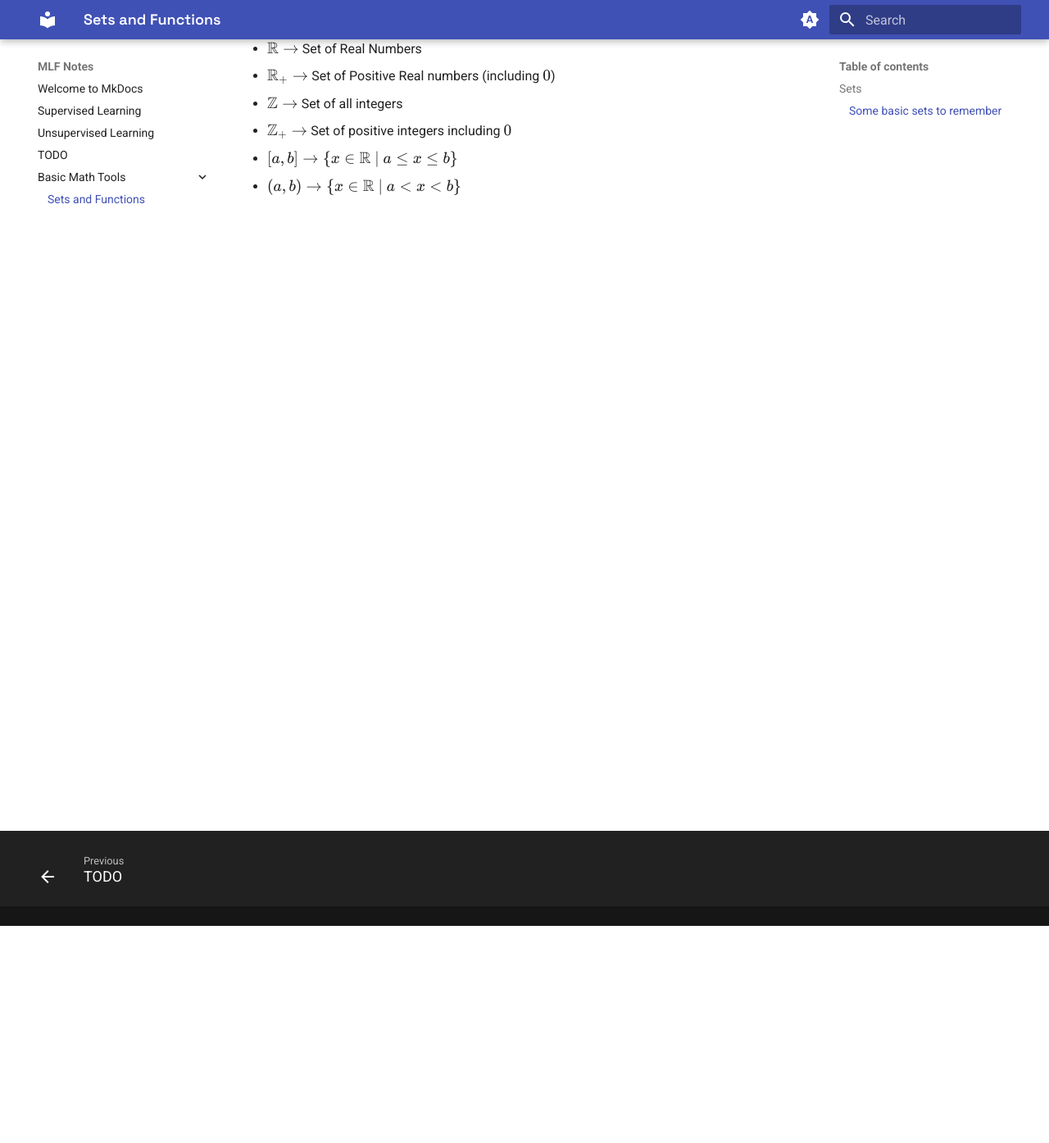
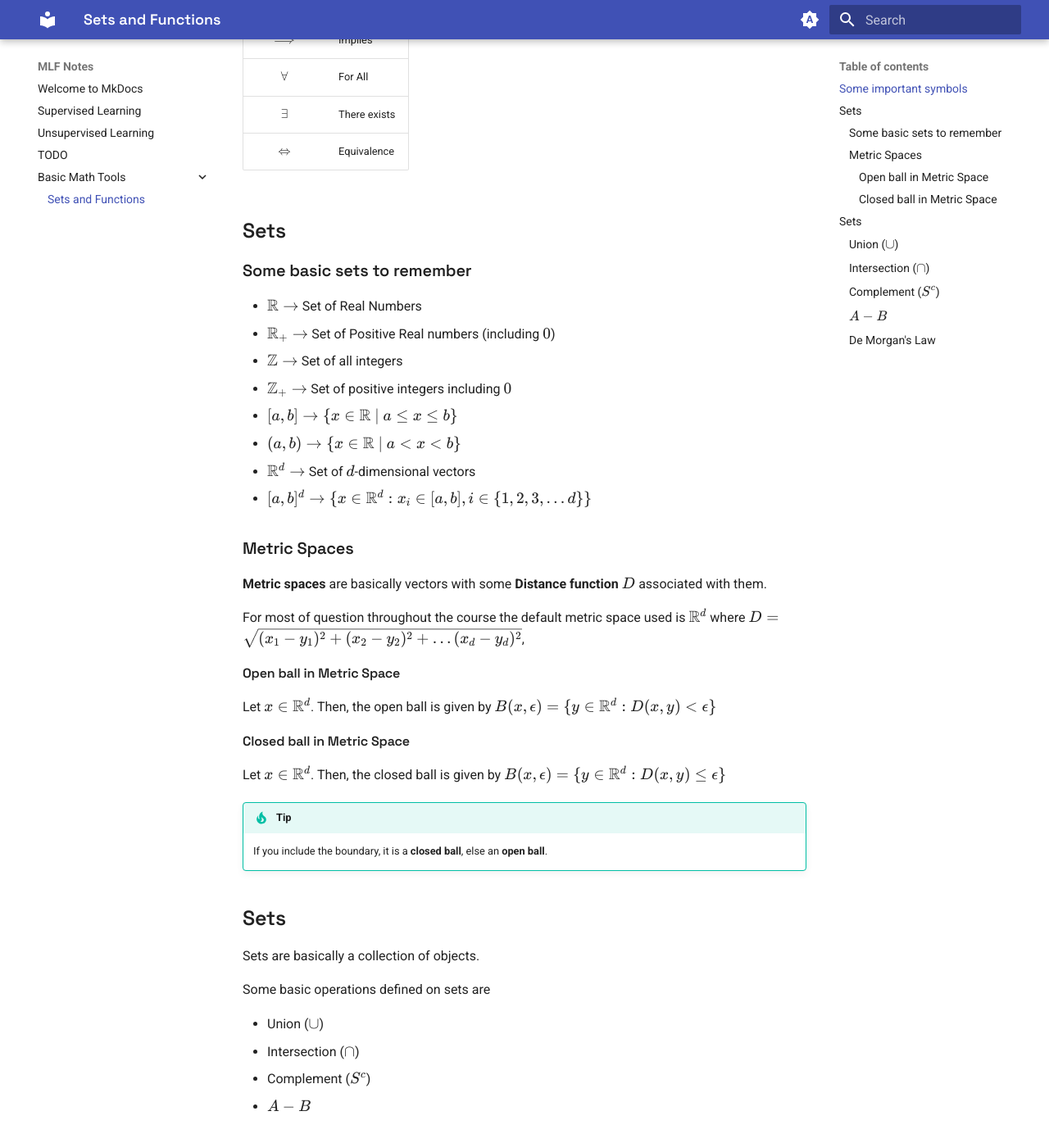
Before and after one commit to harshshah-codes/MLF-Notes, an MkDocs documentation site: the page built from docs/Basic Math Tools/01 Sets And Functions.md, in a window 1280 px wide and 1400 px high, scrolled down 270 px. Shown: the top 1395 px of the window at 82% size. Built offline with MkDocs 1.6.1 and Material for MkDocs 9.7.7, drawn with Linux system fonts in a browser that asks for light colours; some of the changed text lies outside the part shown.

```diff
--- a/docs/Basic Math Tools/01 Sets And Functions.md
+++ b/docs/Basic Math Tools/01 Sets And Functions.md
@@ -1,4 +1,13 @@
 # Sets and Functions
+
+## Some important symbols
+
+|                   |              |
+| :---------------: | ------------ |
+|    $\implies$     | Implies      |
+|     $\forall$     | For All      |
+|     $\exists$     | There exists |
+| $\Leftrightarrow$ | Equivalence  |
 
 ## Sets
 
@@ -10,3 +19,57 @@
 - $\Z_+ \to$ Set of positive integers including $0$
 - $[a,b] \to \{x\in\R\ |\ a\leq x\leq b\}$
 - $(a,b) \to \{x\in\R\ |\ a< x< b\}$
+- $\R^d \to $  Set of $d$-dimensional vectors
+- $[a,b]^d \to \{x\in\R^d:x_i\in[a,b], i\in\{1,2,3,\dots d\}\}$
+
+### Metric Spaces
+
+**Metric spaces** are basically vectors with some **Distance function $D$** associated with them.
+
+For most of question throughout the course the default metric space used is $\R^d$ where $D=\sqrt{(x_1-y_1)^2+(x_2-y_2)^2+\dots(x_d-y_d)^2}$,
+
+#### Open ball in Metric Space
+
+Let $x\in\R^d$. Then, the open ball is given by $B(x,\epsilon)=\{y\in\R^d: D(x,y)<\epsilon\}$
+
+#### Closed ball in Metric Space
+
+Let $x\in\R^d$. Then, the closed ball is given by $B(x,\epsilon)=\{y\in\R^d: D(x,y)\leq\epsilon\}$
+
+!!! tip
+
+    If you include the boundary, it is a **closed ball**, else an **open ball**.
+
+## Sets
+
+Sets are basically a collection of objects.
+
+Some basic operations defined on sets are
+
+- Union ($\cup$)
+- Intersection ($\cap$)
+- Complement ($S^{c}$)
+- $A-B$
+
+### Union ($\cup$)
+
+The union of two sets $A$ and $B$ is the set of elements which are in $A$, as well as in $B$ or in both.
+
+### Intersection ($\cap$)
+
+The intersection of two sets $A$ and $B$ is the set of elements which are in both $A$ and $B$.
+
+### Complement ($S^{c}$)
+
+The complement of a set $S$ is the set of all elements which are in the universal set but not in $S$.
+
+### $A-B$
+
+This contains all the elements of $A$ that are not in $B$.
+
+### De Morgan's Law
+
+Let there be two sets $A$ and $B$. Then, the De-Morgan's Law states that,
+
+- $(A\cup B)^{c}=A^c\cap B^c$
+- $(A\cap B)^{c}=A^c\cup B^c$
```
Also changed, not shown: docs/TODO.md (+7 -7 lines).
